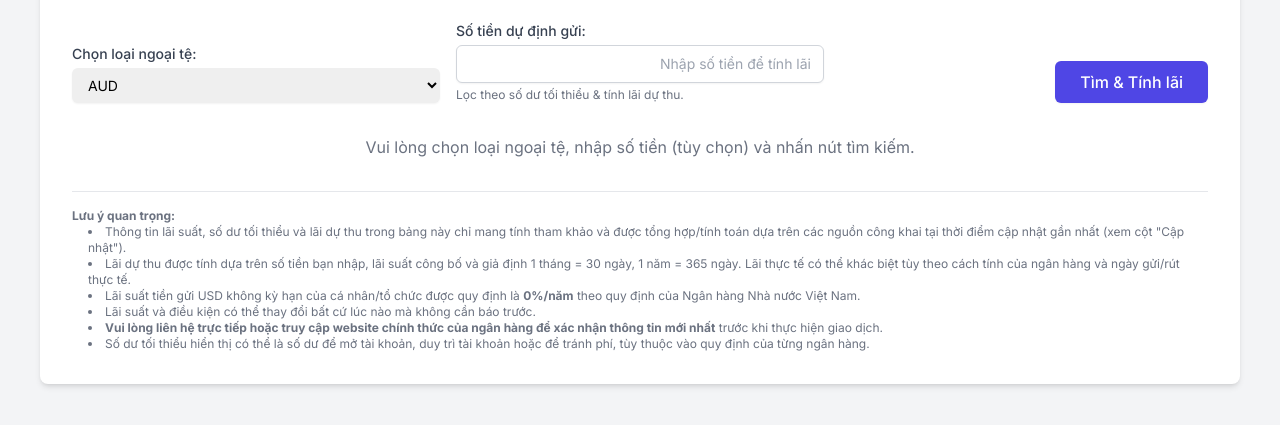
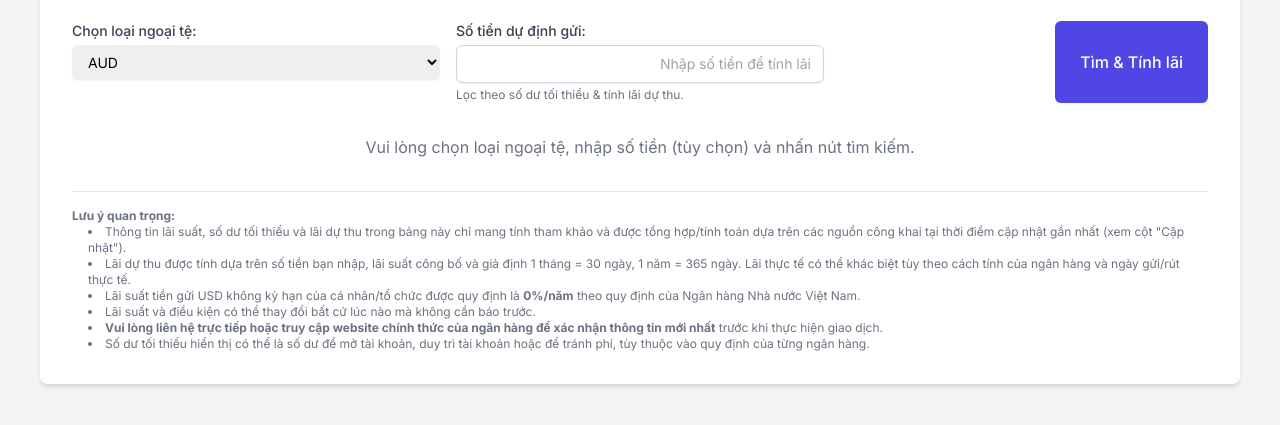
Before and after one commit to huynhhien96/rs, a website: page find-foreign-currency.html in a window 1280 px wide. Shown: the part 111-536 px from the top of the page. Drawn offline with nearby package versions, Linux system fonts and the light colour scheme.

Commit message:
Update find-foreign-currency.html
Signed-off-by: Huỳnh Đức Hiền <55803802+huynhhien96@users.noreply.github.com>

```diff
--- a/find-foreign-currency.html
+++ b/find-foreign-currency.html
@@ -37,9 +37,6 @@
             color: #6b7280;
             margin-left: 2px;
         }
-        .align-stretch {
-            align-items: stretch;
-        }
         /* Đảm bảo input căn phải để dễ nhìn khi định dạng số */
         #amount {
             text-align: right;
@@ -51,7 +48,7 @@
     <div class="container bg-white p-6 md:p-8 rounded-lg shadow-md">
         <h1 class="text-2xl md:text-3xl font-bold text-center text-gray-800 mb-6">So sánh Lãi suất Tiền gửi Ngoại tệ Không kỳ hạn</h1>
 
-        <div class="grid grid-cols-1 md:grid-cols-3 gap-4 mb-6 items-end align-stretch">
+        <div class="grid grid-cols-1 md:grid-cols-3 gap-4 mb-6 items-stretch">
             <div>
                 <label for="currency" class="block text-sm font-medium text-gray-700 mb-1">Chọn loại ngoại tệ:</label>
                 <select id="currency" name="currency" class="mt-1 block w-full pl-3 pr-10 py-2 text-base border-gray-300 focus:outline-none focus:ring-indigo-500 focus:border-indigo-500 sm:text-sm rounded-md shadow-sm">
```
